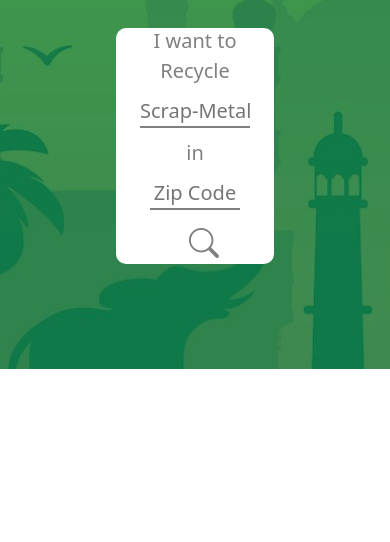
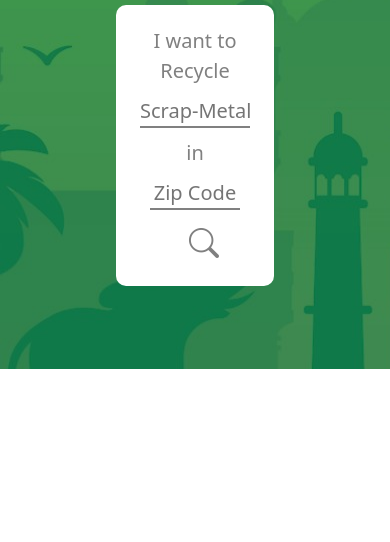
Before and after one commit to s-sammm-y/SIH-Project, a plain HTML site: page sih-main.html in a window 390 px wide. Shown: the part 302-844 px from the top of the page. Drawn offline with nearby package versions, Linux system fonts and the light colour scheme.

Commit message:
Repaired broken searchbar

```diff
--- a/styling.css
+++ b/styling.css
@@ -36,7 +36,7 @@
   }
   nav a.active,
   a:hover {
-    background: lightblue;
+    background: rgb(3, 221, 87);
     transition: 0.5s;
     border-radius: 8px;
   }
@@ -125,8 +125,8 @@
     justify-content: center;
     align-items: center;
     gap: 10px;
-    width: 70vh;
-    height: 5vh;
+    width: 123vh;
+    height: 7vh;
     border-radius: 10px;
   }
   @media (max-width: 768px) {
@@ -134,7 +134,7 @@
       flex-direction: column;
       align-items: center;
       width: 50%;
-      height: 28vh;
+      height: 100vh;
     }
     .scrap-input-box{
       width: 110px;
```
